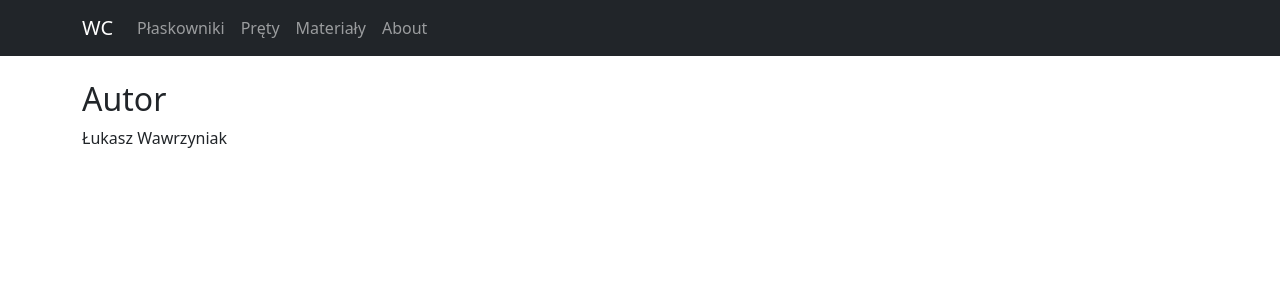
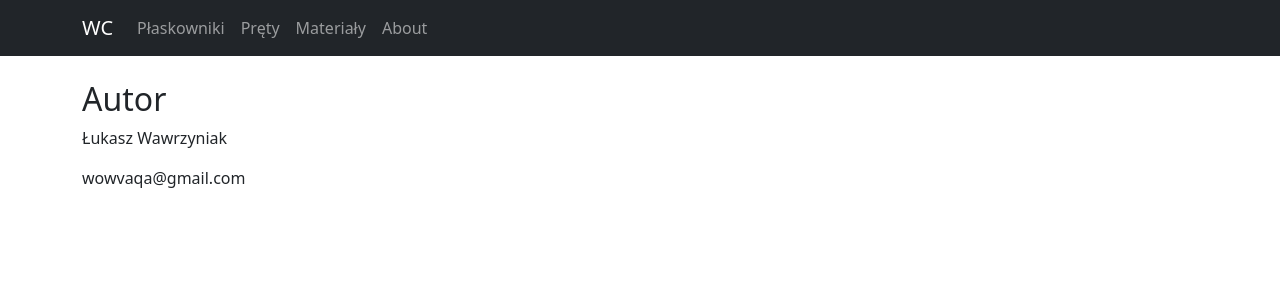
Before and after one commit to wowvaqa/wc, a React (Create React App) app: page /about in a window 1280 px wide. Shown: the top 300 px of the page. Built offline with nearby package versions, Linux system fonts and the light colour scheme.

Commit message:
Add: Dodanie adresu @ w About

```diff
--- a/src/views/About.js
+++ b/src/views/About.js
@@ -7,6 +7,7 @@ const About = () => {
       <Container>
         <h2>Autor</h2>
         <p>Łukasz Wawrzyniak</p>
+        <p>wowvaqa@gmail.com</p>
       </Container>
     </>
   );
```
